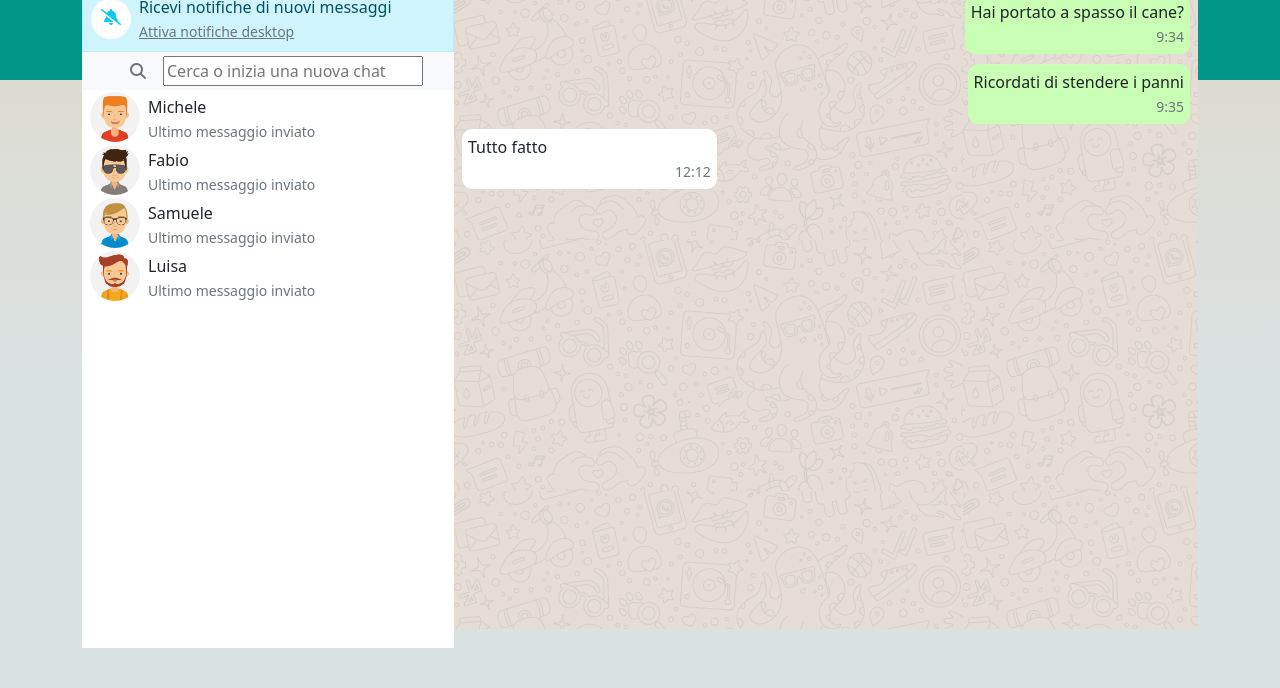
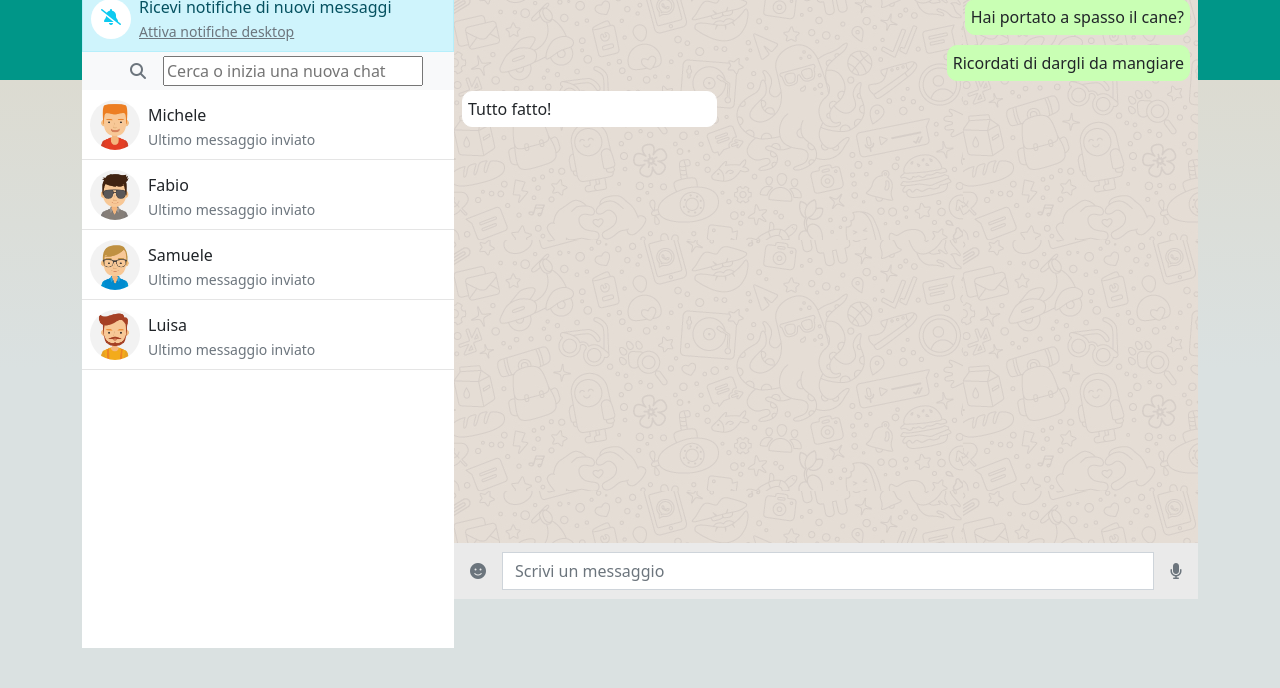
Before and after one commit to VenturelliGiorgia/vue-boolzapp, a plain HTML site: page index.html in a window 1280 px wide. Shown: the part 112-800 px from the top of the page. Drawn offline with nearby package versions, Linux system fonts and the light colour scheme.

Commit message:
codice funzionante

```diff
--- a/css/style.css
+++ b/css/style.css
@@ -16,11 +16,12 @@ img {
     background-color: #74daffde;
 }
 
-.position-icon{
+.position-icon {
     position: absolute;
-    top:10px;
-    left:10px;
+    top: 10px;
+    left: 10px;
 }
+
 .boolzapp-container {
     position: relative;
     top: 5vh;
@@ -43,10 +44,18 @@ img {
     margin-right: 15px;
 }
 
+.active {
+    background-color: grey;
+}
+
+.avatar {
+    border-bottom: 1px solid rgb(229, 229, 229);
+}
+
 .bg-image {
     background-image: url(../img/mine.jpg);
     flex-grow: 1;
-    height: 80vh;
+    height: 69.3vh;
 }
 
 .icon {
@@ -57,32 +66,27 @@ img {
     position: relative;
 }
 
-.container-message-out {
+.message-out {
+
+    border: 1px solid rgb(201 255 180) !important;
+    background-color: rgb(201 255 180) !important;
     display: flex;
     justify-content: flex-end;
-    padding: 5px 0;
+    align-self: flex-end;
 }
 
-.container-message-in {
+.message-in {
     display: flex;
     justify-content: flex-start;
-    padding: 5px 0;
 }
 
-.message-green {
-    border: 1px solid rgb(201 255 180);
-    background-color: rgb(201 255 180);
-    max-width: 35%;
-    max-height: 20%;
-    padding: 5px;
-    border-radius: 10px;
-}
+.container-message {
 
-.message-white {
     border: 1px solid rgb(255, 255, 255);
     background-color: rgb(255, 255, 255);
     max-width: 35%;
     max-height: 20%;
     padding: 5px;
+    margin-top: 10px;
     border-radius: 10px;
 }
--- a/index.html
+++ b/index.html
@@ -15,7 +15,7 @@
 
         <div class="bg-green"></div>
         <div class="d-flex container boolzapp-container">
-            <div class="col-4 bg-white" style="height: 100%;">
+            <div class="col-4 bg-white overflow-auto" style="height: 100%;">
                 <div class="bg-header d-flex align-center justify-content-between py-1">
                     <div class="d-flex align-items-center ps-2">
                         <div class="image">
@@ -61,8 +61,9 @@
                 </div>
             </div>
             <!-- lista chat -->
-            <div class="d-flex flex-column">
-                <div class="d-flex align-items-center ps-2"
+            <div class="d-flex flex-column overflow-auto bg-white">
+                <div class="d-flex align-items-center ps-2 py-2 avatar"
+                @click="selectedUser = user"
                 v-for="(user, i) in usersList" :key="i + user.name">
                     <div class="image">
                         <img class="img-fluid" :src=`img/avatar${user.avatar}.jpg` alt="">
@@ -76,18 +77,18 @@
 
             </div>
         </div>
-        <div class="col-8"style="height: 100%;">
+        <div class="col-8 ">
             <!-- chat privata -->
             <div class="bg-header d-flex align-center border-start border-secondary justify-content-between py-1">
 
                 <!-- intestazione -->
                 <div class="d-flex align-items-center ps-2">
                     <div class="image">
-                        <img class="img-fluid" src="img/avatar_1.jpg" alt="" @click="prova()">
+                        <img class="img-fluid" :src=`img/avatar${selectedUser.avatar}.jpg` alt="">
                     </div>
                     <div class="text my-mt-5 ps-2">
 
-                        <span>Mario</span>
+                        <span>{{selectedUser.name}}</span>
                         <br>
                         <small class="text-secondary">Ultimo accesso oggi alle 13:00</small>
                     </div>
@@ -106,38 +107,35 @@
                 </div>
             </div>
             <!-- chat -->
-            <div class="d-flex">
-                <div class="bg-image overflow-visible ">
+            <div class="d-flex  ">
+                <div class="bg-image overflow-auto flex-grow-1">
 
-                    <div class="px-2">
-                        <div class="container-message-out">
-                            <div class="message-green">
-                                <span>Hai portato a spasso il cane?</span>
-                                <div class="d-block text-end">
-                                    <small class="text-secondary">9:34</small>
-                                </div>
-                            </div>
+                    <div class="px-2 d-flex flex-column">
+                        <div class="container-message"
+                        :class="{ 'message-out': messageObj.status === 'sent' }"
+                        :class="{ 'message-in': messageObj.status === 'received' }"
+                        v-for="messageObj in selectedUser.messages">
+                            {{messageObj.message}}
                         </div>
-                        <div class="container-message-out">
-                            <div class="message-green">
-                                <span>Ricordati di stendere i panni</span>
-                                <div class="d-block text-end">
-                                    <small class="text-secondary">9:35</small>
-                                </div>
-                            </div>
-                        </div class="container-message-in">
-                        <div class="message-white">
-                            <span>Tutto fatto</span>
-                            <div class="d-block text-end">
-                                <small class="text-secondary">12:12</small>
-                            </div>
+                    </div>
+                </div>
+            </div>
+
+
+                <div class="d-flex align-items-center bg-header">
+                    <div class="m-3">
+                            <i class="fa-solid fa-face-smile text-secondary"></i>
                         </div>
+                    <input type="text" class="form-control form-control-md rounded-0" placeholder="Scrivi un messaggio"
+                    v-model="userMessage.message"
+                    @keyup.enter="sendText">
+                    <div class="m-3">
+                        <i class="fa-solid fa-microphone text-secondary"></i>
                     </div>
                 </div>
             </div>
         </div>
     </div>
-</div>
-    <script src="js/main.js"></script>
+<script src="js/main.js"></script>
 </body>
 </html>
--- a/js/main.js
+++ b/js/main.js
@@ -3,6 +3,13 @@ const { createApp } = Vue
 const app = createApp({
   data() {
     return {
+      second: 2,
+      selectedUser: null,
+      userMessage: [
+        {
+          message: " ",
+        }
+      ],
       usersList: [{
         name: 'Michele',
         avatar: '_1',
@@ -41,7 +48,7 @@ const app = createApp({
         {
           date: '20/03/2020 16:35:00',
           message: 'Mi piacerebbe ma devo andare a fare la spesa.',
-          status: 'received'
+          status: 'sent'
         }
         ],
       },
@@ -84,14 +91,32 @@ const app = createApp({
       },
       ]
     }
-  }, methods: {
+  },
+
+  methods: {
 
 
-   prova(){
-  console.log(this.usersList);
-}
+    sendText() {
+      this.selectedUser.messages.push({
+        message: this.userMessage.message,
+        status: "sent"
+      });
 
+      this.receiveText()
+    },
 
+    receiveText() {
+      setTimeout(() => {
+        this.selectedUser.messages.push({
+          message: "ok",
+          status: "received"
+        });
+      }, this.second * 1000)
+    },
   },
 
+  beforeMount() {
+    this.selectedUser = this.usersList[0]
+  }
+
 }).mount('#app')
```
